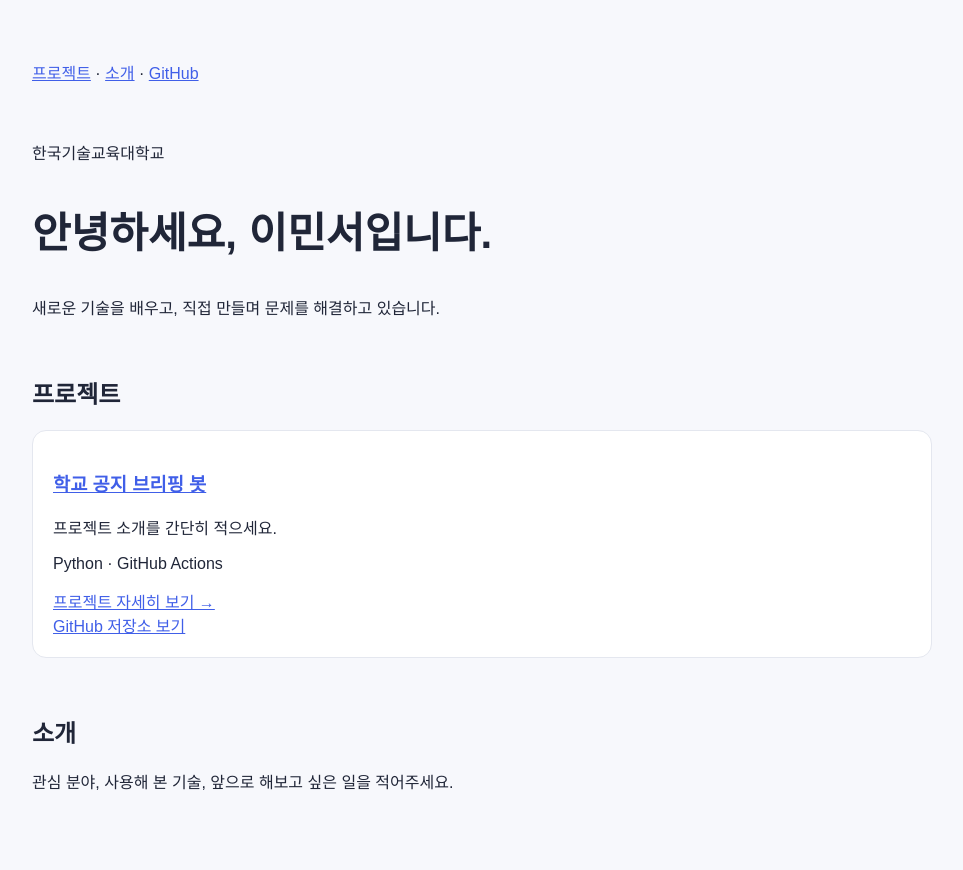
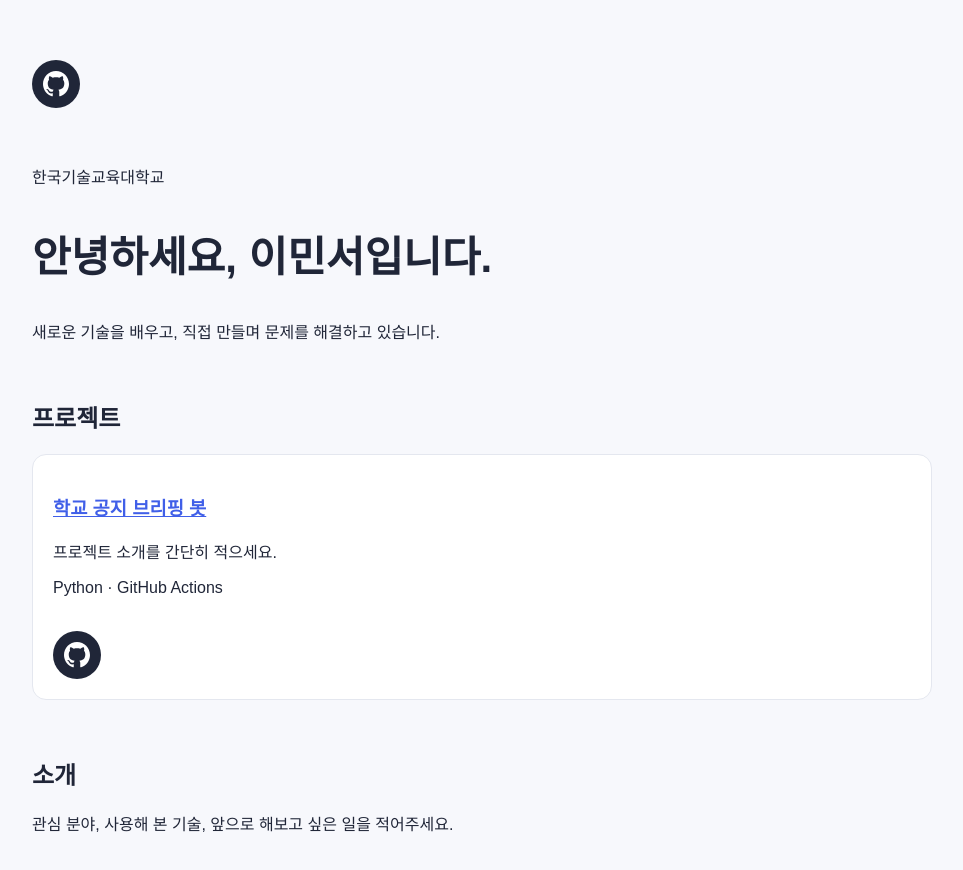
Before and after one commit to minseo9904/minseo9904.github.io, a plain HTML site: page index.html in a window 1280 px wide. Shown: the whole page, without its empty margins (158-1121 px from the left). Drawn offline with Linux system fonts and the light colour scheme.

Commit message:
shared GitHub icon across pages

```diff
--- a/index.html
+++ b/index.html
@@ -4,6 +4,8 @@
   <meta charset="utf-8">
   <meta name="viewport" content="width=device-width, initial-scale=1">
   <title>이민서 | Portfolio</title>
+  <link rel="stylesheet" href="/style.css">
+
   <style>
     body {
       max-width: 900px;
@@ -25,11 +27,18 @@
     a { color: #405fe8; }
   </style>
 </head>
+
 <body>
   <header>
-    <a href="#projects">프로젝트</a> ·
-    <a href="#about">소개</a> ·
-    <a href="https://github.com/minseo9904">GitHub</a>
+    <a
+      class="github-icon"
+      href="https://github.com/minseo9904"
+      target="_blank"
+      rel="noopener noreferrer"
+      aria-label="내 GitHub 프로필 열기"
+    >
+      <img src="/assets/github.svg" alt="">
+    </a>
   </header>
 
   <main>
@@ -49,13 +58,17 @@
         <p>프로젝트 소개를 간단히 적으세요.</p>
         <p>Python · GitHub Actions</p>
 
-        <a href="projects/notice-bot.html">프로젝트 자세히 보기 →</a>
         <br>
-        <a href="https://github.com/minseo9904/저장소이름">
-          GitHub 저장소 보기
+        <a
+          class="github-icon"
+          href="https://github.com/seongminhong497-cell/koreatech-notice-bot"
+          target="_blank"
+          rel="noopener noreferrer"
+          aria-label="학교 공지 브리핑 봇 저장소 열기"
+        >
+          <img src="/assets/github.svg" alt="">
         </a>
       </article>
-
     </section>
 
     <section id="about">
--- /dev/null
+++ b/style.css
@@ -0,0 +1,19 @@
+.github-icon {
+  display: inline-flex;
+  width: 48px;
+  height: 48px;
+  align-items: center;
+  justify-content: center;
+  border-radius: 50%;
+  background: #202638;
+}
+
+.github-icon img {
+  width: 26px;
+  height: 26px;
+  filter: brightness(0) invert(1);
+}
+
+.github-icon:hover {
+  background: #405fe8;
+}
```
Also changed, not shown: assets/github.svg (added).
